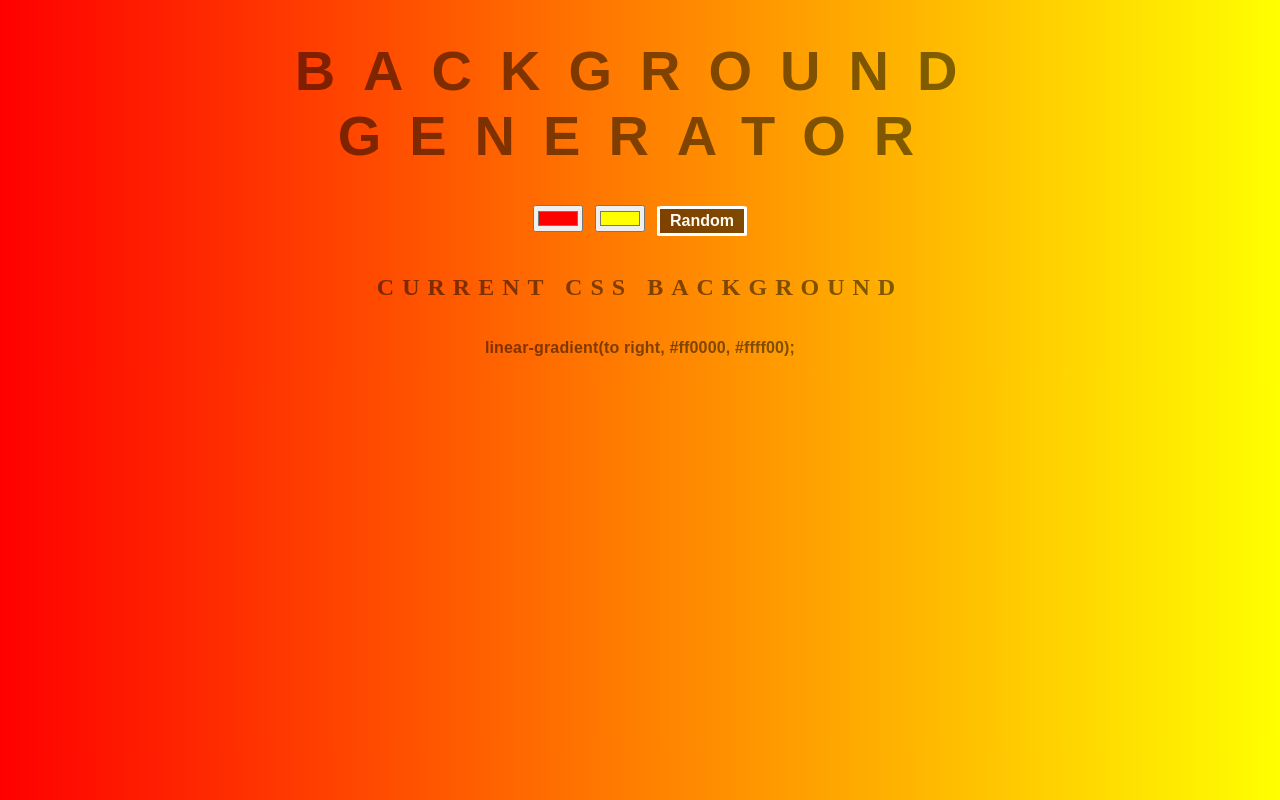
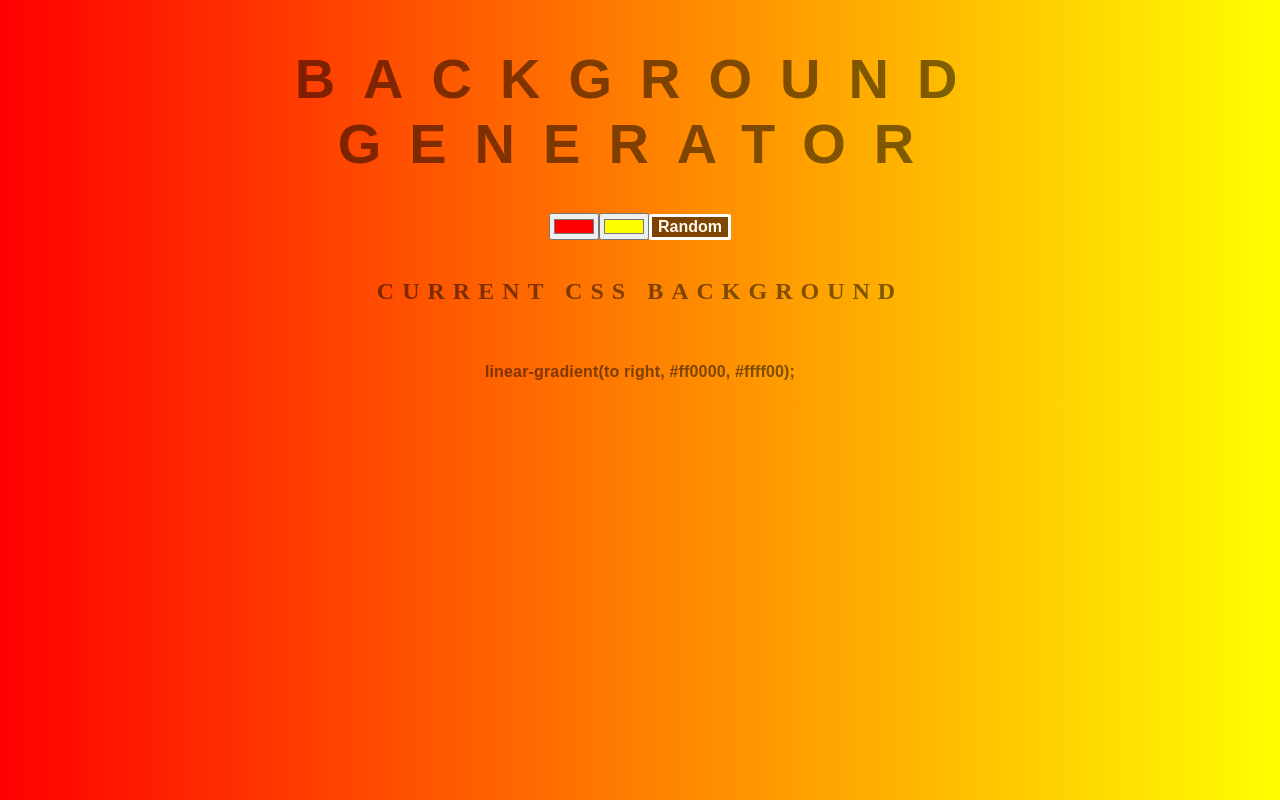
Before and after one commit to alexmonteil/background-generator, a plain HTML site: page index.html in a window 1280 px wide. Drawn offline with Linux system fonts and the light colour scheme.

Commit message:
testing more flex features

```diff
--- a/style.css
+++ b/style.css
@@ -1,7 +1,7 @@
 body {
 
-    display: flexbox;
-    flex-direction: column;
+    display: flex;
+    flex-flow: row wrap;
     justify-content: center;
     align-items: center;
 	font: 'Raleway', sans-serif;
@@ -15,21 +15,27 @@ body {
 
 h1 {
 
+    order: 0;
+    flex-basis: 100%;
     font: 600 3.5em 'Raleway', sans-serif;
     color: rgba(0,0,0,.5);
     text-align: center;
     text-transform: uppercase;
     letter-spacing: .5em;
-    width: 100%;
 
 }
 
 h2 {
+
+    order: 2;
+    flex-basis: 100%;
     margin-top: 3%;
 }
 
 h3 {
 
+    order: 3;
+    flex-basis: 100%;
     margin-top: 3%;
 	font: 900 1em 'Raleway', sans-serif;
     color: rgba(0,0,0,.5);
@@ -39,10 +45,17 @@ h3 {
 
 }
 
+input {
+
+    order: 1;
+    flex-basis: auto;
+
+}
+
 button {
 
-    height: 30px;
-    width: 90px;
+    order: 1;
+    flex-basis: auto;
     font: 700 1em 'Raleway', sans-serif;
     color: floralwhite;
     border-radius: 5%;
```
